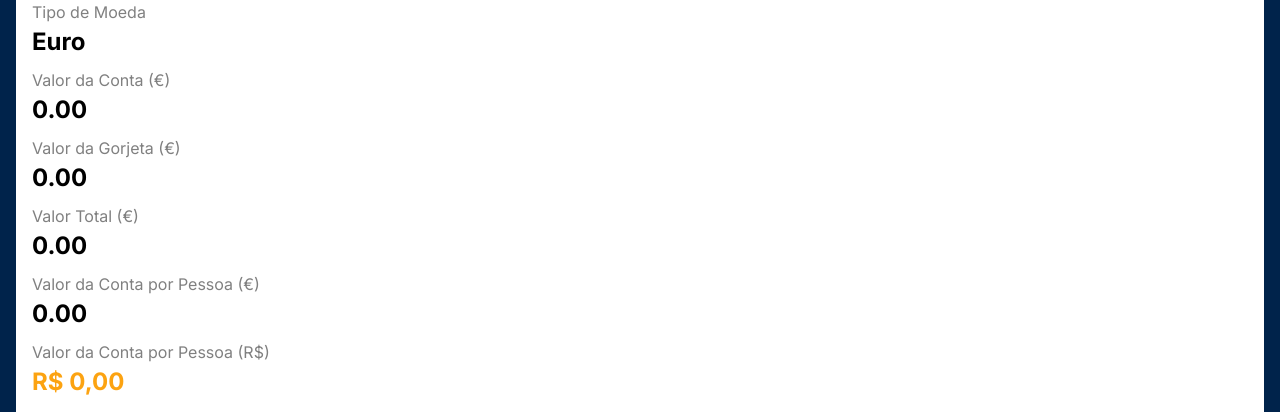
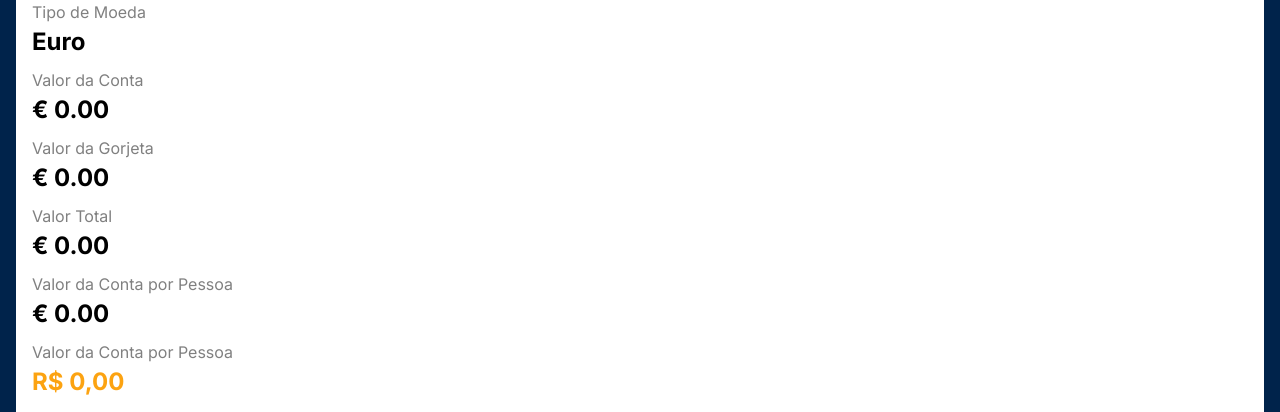
Before and after one commit to ThiagoAguiiar/gorjeta_covenia, a Vue app: page / in a window 1280 px wide. Both pictures are taken after a click on the tab "RESULTADOS". Shown: the part 247-659 px from the top of the page. Built offline with nearby package versions, Linux system fonts and the light colour scheme.

Commit message:
update: melhoria de design e representação monetária

```diff
--- a/src/components/forms/ResultBox.vue
+++ b/src/components/forms/ResultBox.vue
@@ -3,14 +3,11 @@
     <slot name="label" class="results-item">
       <p>
         {{ label }}
-        <span v-if="symbol"> ({{ symbol }})</span>
       </p>
     </slot>
 
     <slot name="result">
-      <span class="results-item">
-        {{ result }}
-      </span>
+      <span class="results-item"> {{ symbol }} {{ result }} </span>
     </slot>
   </div>
 </template>
--- a/src/components/forms/ResultPanel.vue
+++ b/src/components/forms/ResultPanel.vue
@@ -33,7 +33,6 @@
         class="real"
         label="Valor da Conta por Pessoa"
         :result="loading ? 'Carregando...' : totalBRL"
-        symbol="R$"
       />
     </div>
   </div>
```
